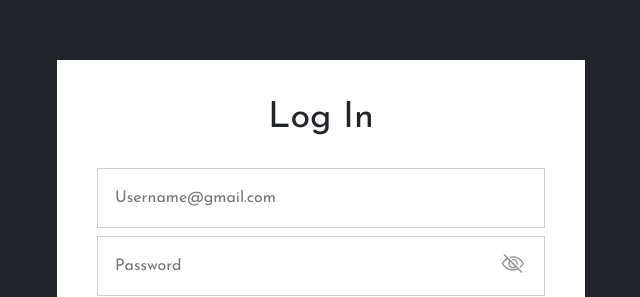
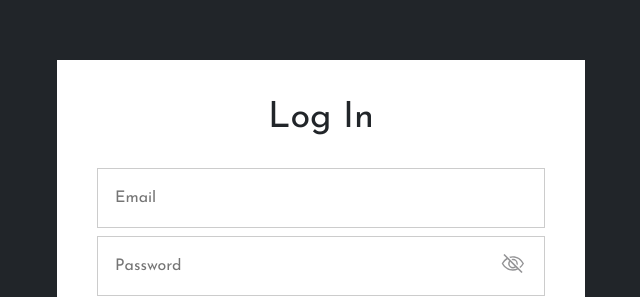
Before and after one commit to sahilrara/coach-react-app, a React (Create React App) app: page / in a window 1280 px wide. Shown: the part 129-426 px from the top of the page, without its empty margins (319-959 px from the left). Built offline with nearby package versions, Linux system fonts and the light colour scheme.

Commit message:
change text of ui pages

```diff
--- a/src/components/auth/LoginForm.jsx
+++ b/src/components/auth/LoginForm.jsx
@@ -43,7 +43,7 @@ const LoginForm = ({ history }) => {
               email: e.target.value,
             })
           }
-          placeholder="Username@gmail.com"
+          placeholder="Email"
         />
         <span className="text-danger text-start">
           {error && loginDetails.email === "" ? (
```
